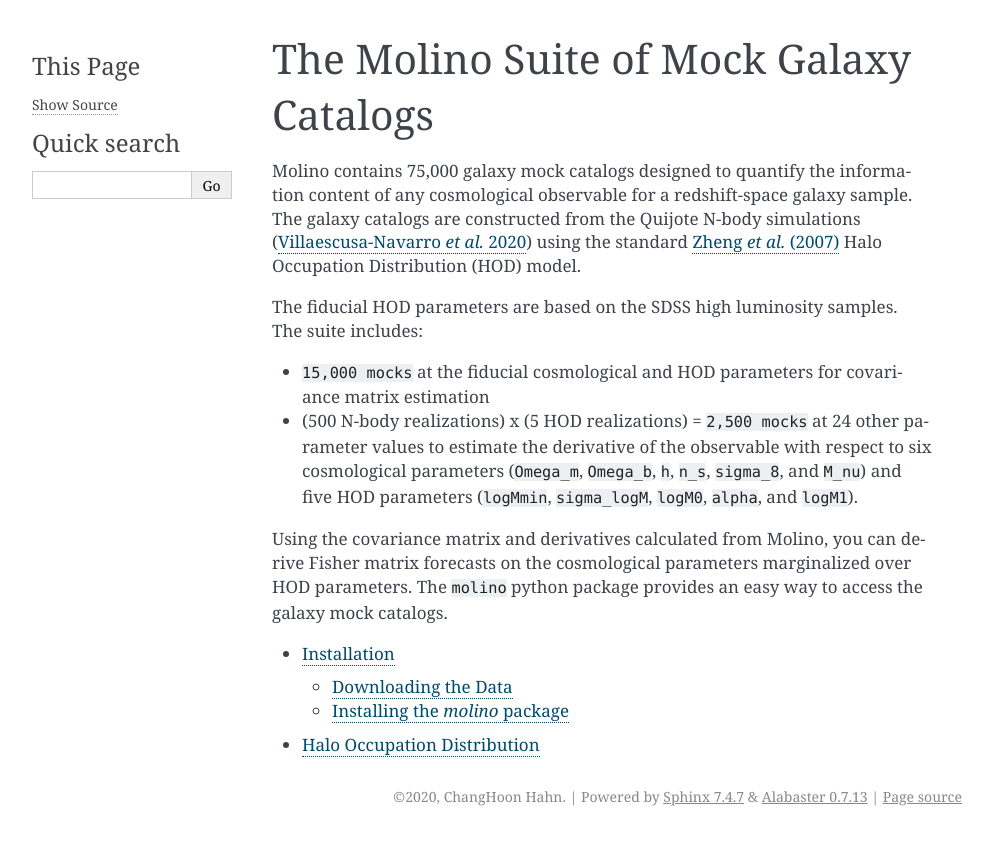
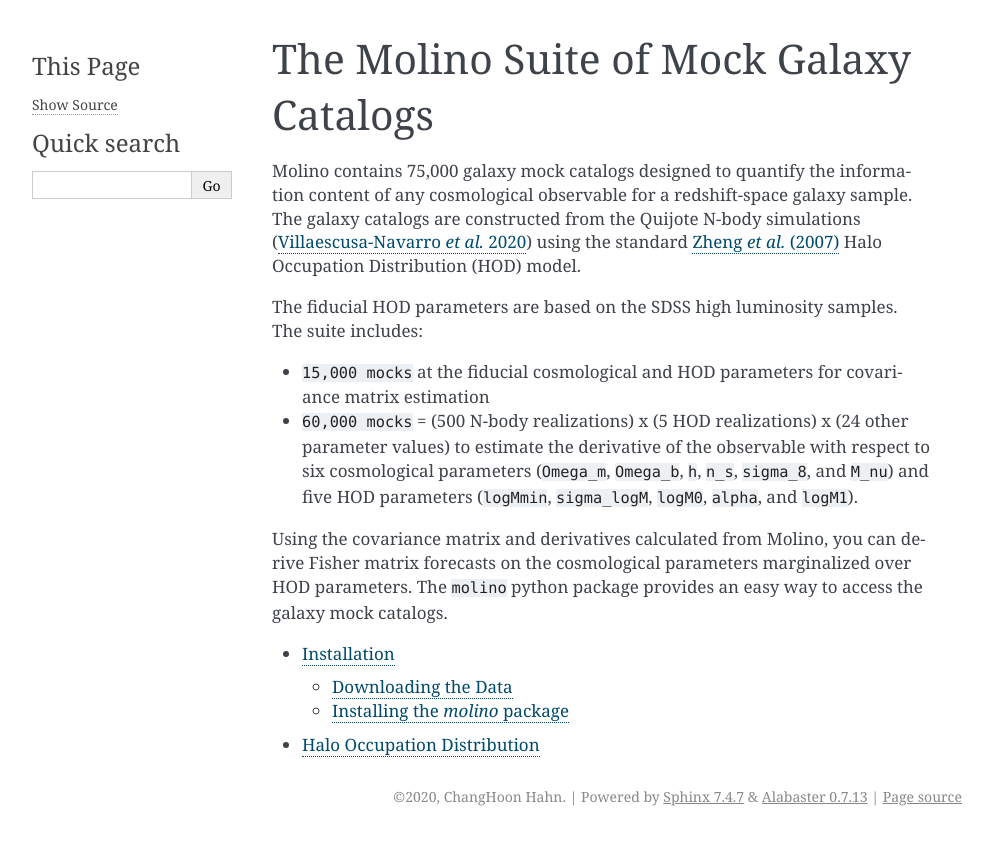
Before and after one commit to changhoonhahn/molino, a Sphinx documentation site: the page built from docs/index.rst, in a window 1280 px wide. Shown: the top 845 px of the page, without its empty margins (148-1140 px from the left). Built offline with Sphinx 7.4.7, drawn with Linux system fonts in a browser that asks for light colours.

Commit message:
updates to index.rst again

```diff
--- a/docs/index.rst
+++ b/docs/index.rst
@@ -21,11 +21,10 @@ The fiducial HOD parameters are based on the SDSS high luminosity samples. The s
 
 *   ``15,000 mocks`` at the fiducial cosmological and HOD parameters for covariance
     matrix estimation
-*   (500 N-body realizations) x (5 HOD realizations) = ``2,500 mocks`` at 24 other
-    parameter values to estimate the derivative of the observable with respect to
-    six cosmological parameters (``Omega_m``, ``Omega_b``, ``h``, ``n_s``, ``sigma_8``,
-    and ``M_nu``) and five HOD parameters (``logMmin``, ``sigma_logM``, ``logM0``,
-    ``alpha``, and ``logM1``).
+*   ``60,000 mocks`` = (500 N-body realizations) x (5 HOD realizations) x (24 other parameter values)
+    to estimate the derivative of the observable with respect to six cosmological parameters
+    (``Omega_m``, ``Omega_b``, ``h``, ``n_s``, ``sigma_8``, and ``M_nu``) and five HOD parameters
+    (``logMmin``, ``sigma_logM``, ``logM0``, ``alpha``, and ``logM1``).
 
 Using the covariance matrix and derivatives calculated from Molino,
 you can derive Fisher matrix forecasts on the cosmological parameters
```
